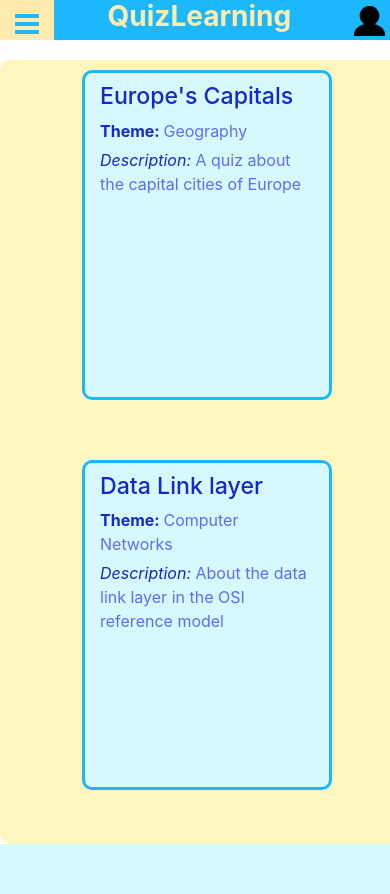
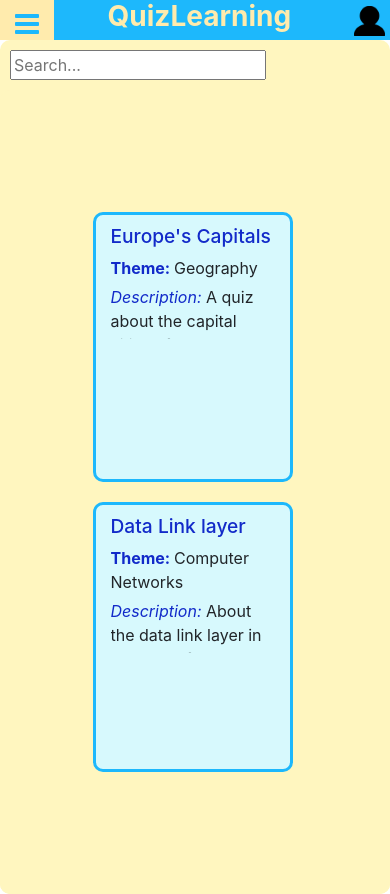
Before and after one commit to SzAnita/QuizApp, a Django app: page /QuizApp/home in a window 390 px wide. Before the commit the page ends 844 px from the top, so only its background shows below. Run offline with Django 4.2, Linux system fonts and the light colour scheme; data comes from the database, SQL or seed files in the repository.

Commit message:
update index

```diff
--- a/QuizApp/static/css/index.css
+++ b/QuizApp/static/css/index.css
@@ -1,28 +1,25 @@
 .quiz-container {
-    max-inline-size: 250px;
+    max-inline-size: 200px;
     background-color: #d7f9fd;
     border-color: #1db8fc;
     border-style: solid;
     border-radius: 10px;
-    margin: 10px 20px;
+    margin: 10px 15px;
     padding: 0 10px;
 }
-
-.container {
+div.container {
     display: flex;
     flex-direction: row;
+    align-items: flex-start;
+    align-content: flex-start;
     justify-content: center;
-    inline-size: 100%;
     background-color: #FFF6BF;
+    inline-size: 80%;
+    margin-right: auto;
+    margin-left: auto;
     border-radius: 10px;
-    margin: auto;
-    color: #5f6dff;
-    height: calc(100% - 60px);
-    max-width: 100%;
-    margin-top: 60px;
-    padding-bottom: 5px;
-    position: fixed;
-    bottom: 0;
+    min-height: calc(100vh - var(--navbar-height));
+    box-sizing: border-box;
 }
 
 .correct {
@@ -38,10 +35,57 @@
     margin: 10px;
 }
 
-@media screen and (min-width: 670px) {
+@media screen and (min-width: 1305px) {
     .container {max-width: 80%}
 }
-body {
-    margin-bottom: 0;
-    height: 100vh;
+
+@media screen and (max-width: 1305px){
+    .container {width: 90%}
 }
+
+@media (max-width: 1035px){
+    div.container{
+        max-width: 100%;
+        inline-size: 100%;
+        margin-right: 0;
+        margin-left: 0;
+        padding-right: 0;
+        padding-left: 0;
+    }
+}
+
+@media screen and (max-width: 820px){
+    .container {
+        justify-content: flex-start;
+        border-radius: 0;
+    }
+    div.quiz-container {
+        block-size: 270px;
+        inline-size: 200px;
+    }
+    h3 {
+        font-size: 1.2rem;
+    }
+    .quiz-container .desc {
+        max-height: 54px;
+        overflow-y: auto;
+    }
+}
+
+@media screen and (max-width: 520px) {
+    div.container {
+        padding-left: 10px;
+    }
+    div.quiz-container {
+        margin-left: 10px;
+    }
+}
+
+@media screen and (max-width: 470px){
+    div.container {
+        flex-direction: column;
+        justify-content: center;
+        align-content: center;
+        padding-left: 0;
+    }
+}
--- a/QuizApp/templates/index.html
+++ b/QuizApp/templates/index.html
@@ -17,4 +17,12 @@
         </div>
     </div>
 </body>
+<script>
+        $(document).ready(function (){
+            if ($(".horizontal-nav a.current").length > 0) {
+                $(".horizontal-nav a.current").removeClass("current");
+            }
+            $(".horizontal-nav a").first().addClass("current");
+        });
+    </script>
 </html>
--- a/QuizApp/views/index.py
+++ b/QuizApp/views/index.py
@@ -1,7 +1,7 @@
 from django.http import HttpResponse
 from django.template import loader
 
-from QuizApp.models import Quiz, QuizResult
+from QuizApp.models import Quiz, QuizResult, QuizGroup, User
 
 
 def index(request):
@@ -15,8 +15,6 @@
     if request.user.is_authenticated:
         context['auth'] = 'yes'
         context['group'] = 'true'
-    for qr in QuizResult.objects.all():
-        if qr.id == 5:
-            qr.delete()
+        context['groups'] = QuizGroup.objects.filter(owner_id=request.user)
     template = loader.get_template('index.html')
     return HttpResponse(template.render(context, request))
```
